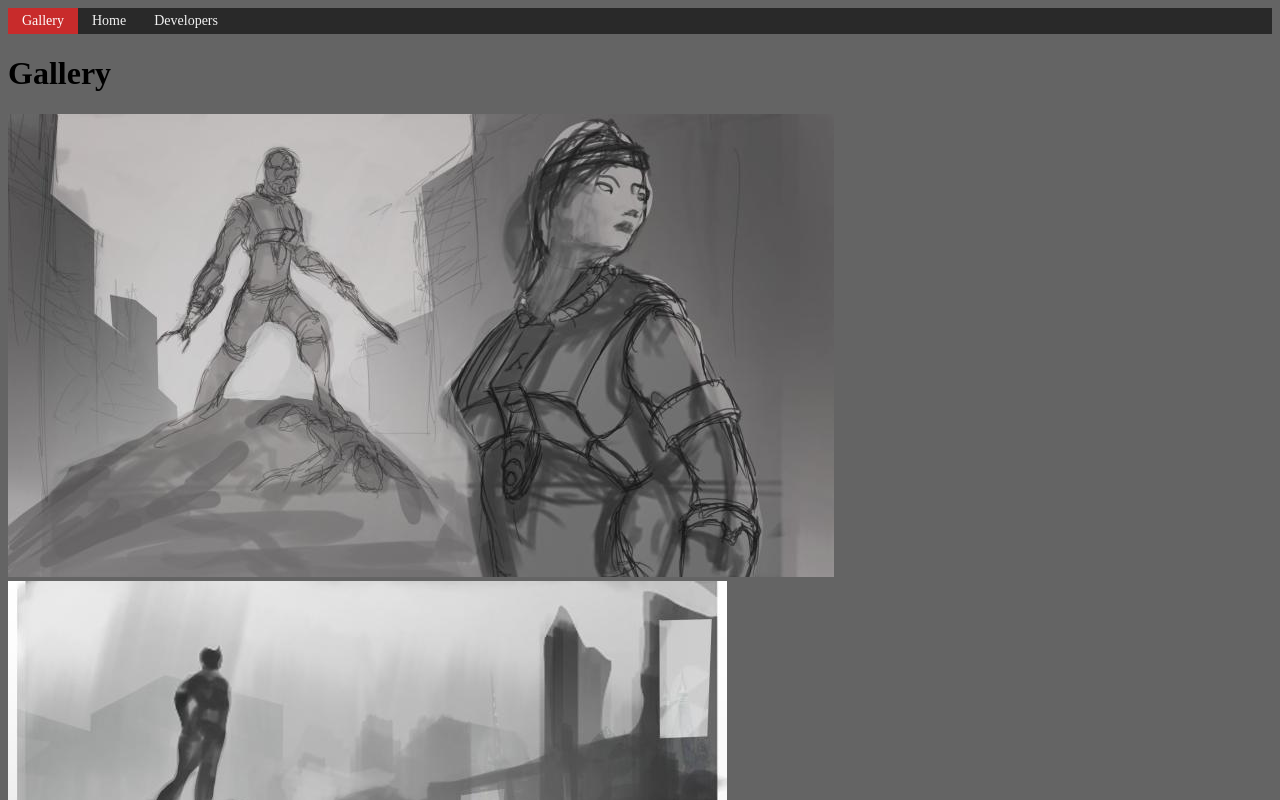
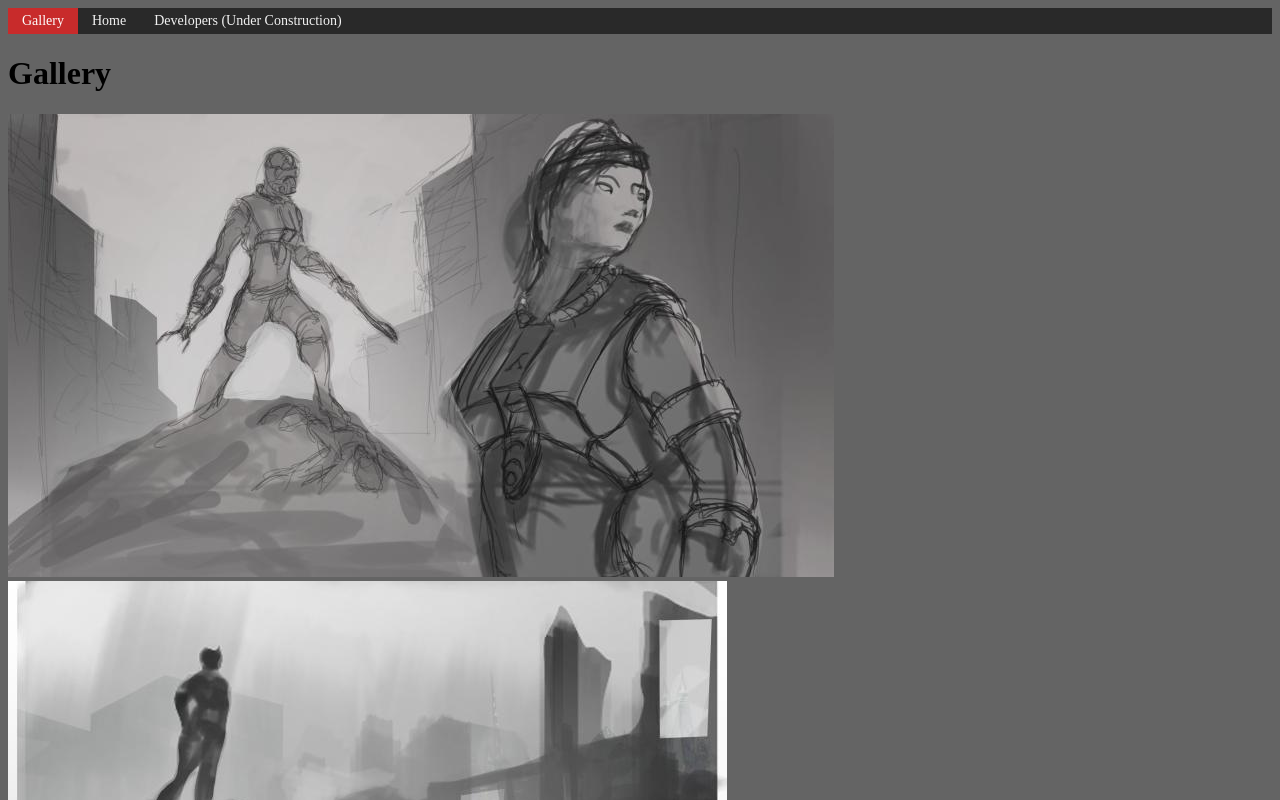
Before and after one commit to RationalStudios/RationalStudios.github.io, a plain HTML site: page subpages/Gallery.html in a window 1280 px wide. Shown: the top 800 px of the page. Drawn offline with Linux system fonts and the light colour scheme.

Commit message:
Update Gallery.html

```diff
--- a/subpages/Gallery.html
+++ b/subpages/Gallery.html
@@ -18,7 +18,7 @@
 
 				<a href="../index.html">Home</a>
 
-				<a href="#developers">Developers</a>
+				<a href="#developers">Developers (Under Construction)</a>
 
 				</div>
 
```
